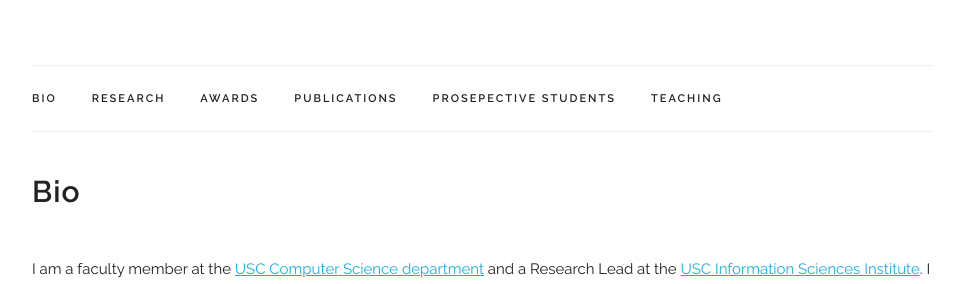
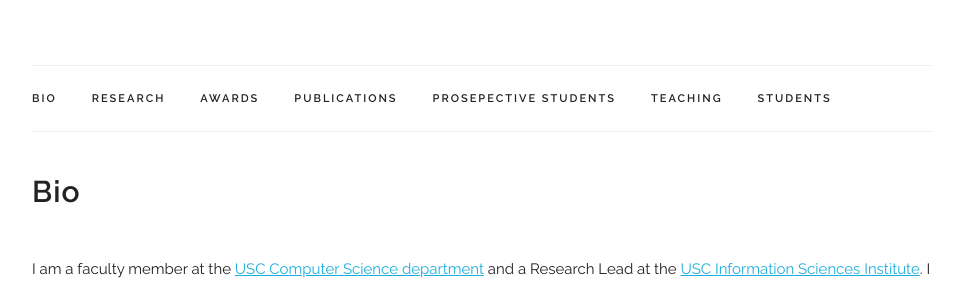
Before and after one commit to rostami-m/rostami-m.github.io, a Jekyll site: the page built from index.html, in a window 1280 px wide and 900 px high. Shown: the part 310-594 px from the top of the window, without its empty margins (158-1121 px from the left). Built offline with Jekyll 4.4.1, drawn with Linux system fonts in a browser that asks for light colours; some web fonts are replaced.

Commit message:
Update default.html

```diff
--- a/_layouts/default.html
+++ b/_layouts/default.html
@@ -102,6 +102,7 @@
           <li class="navbar-item"><a class="navbar-link" href={{ "/index.html#publications" | prepend: site.baseurl }}>Publications</a></li>
           <li class="navbar-item"><a class="navbar-link" href={{ "/index.html#prospectivestudents" | prepend: site.baseurl }}>Prosepective Students</a></li>
           <li class="navbar-item"><a class="navbar-link" href={{ "/index.html#teaching" | prepend: site.baseurl }}>Teaching</a></li>
+          <li class="navbar-item"><a class="navbar-link" href={{ "/index.html#students" | prepend: site.baseurl }}>Students</a></li>
         </ul>
       </div>
     </nav>
```
